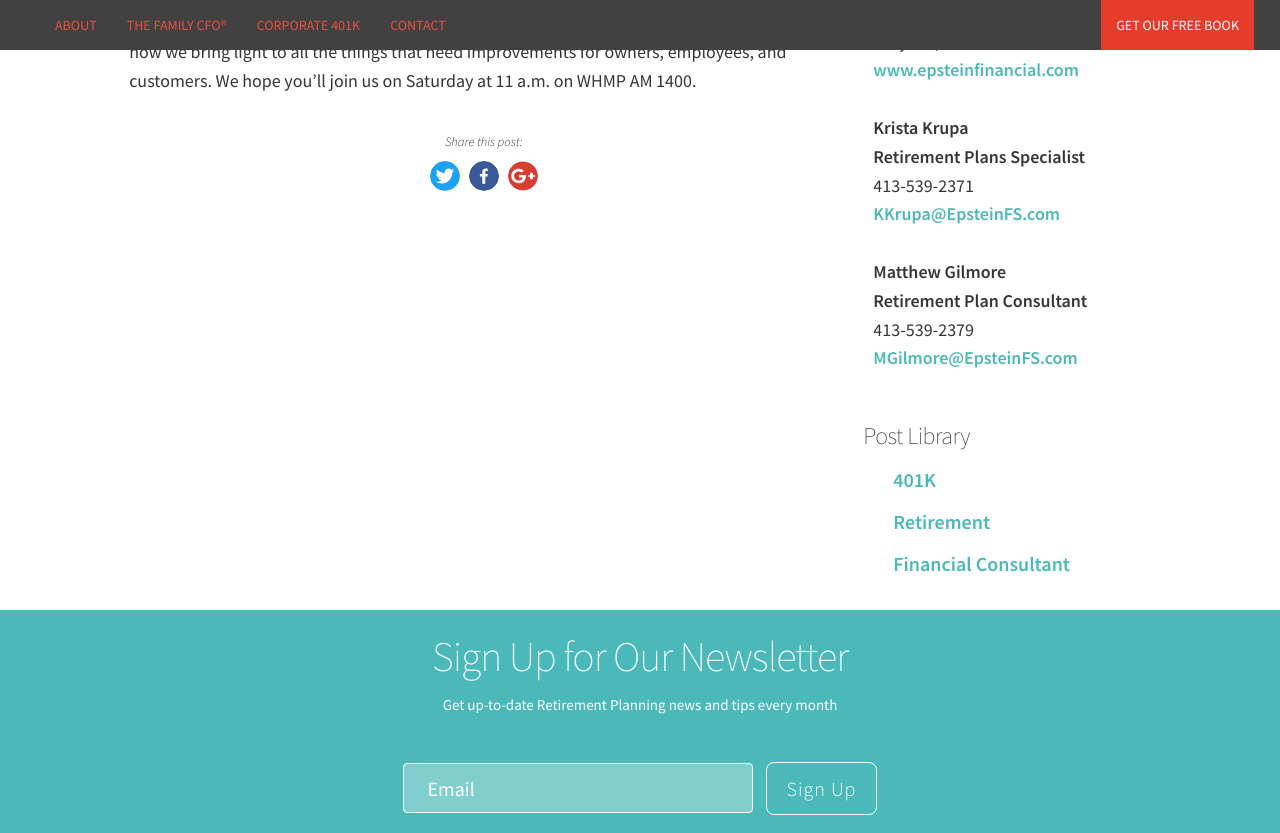
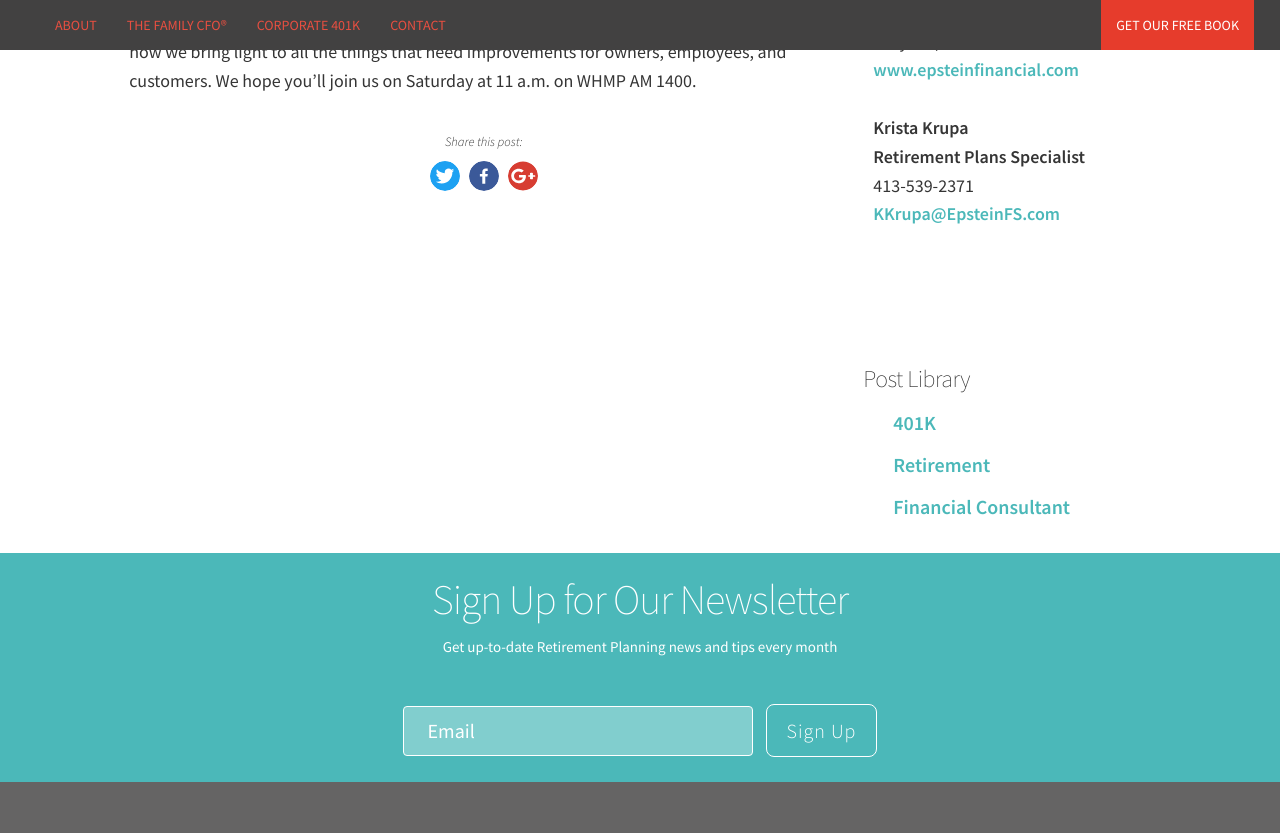
Before and after one commit to Vyral/charlie-epstein-blog, a Jekyll site: the page built from _posts/2016-12-22-join-me-and-listen-in-on-christmas-eve.md, in a window 1280 px wide and 900 px high, scrolled down 1085 px, cut to the strip 0-833 px from the top of the window. Built offline with Jekyll 4.4.1, drawn with Linux system fonts in a browser that asks for light colours; nearby versions of some CDN libraries.

Commit message:
Updated '_data/settings.yml' via CloudCannon

```diff
--- a/_data/settings.yml
+++ b/_data/settings.yml
@@ -37,11 +37,11 @@ client:
   brokerage:
   address: '330 Whitney Avenue, Suite 610<br>Holyoke, MA 01040'
   service: <b>Krista Krupa</b><br>Retirement Plans Specialist
-  service2: Matthew Gilmore<br>Retirement Plan Consultant
+  service2:
   phone: 413-539-2371
-  phone2: 413-539-2379
+  phone2:
   email: KKrupa@EpsteinFS.com
-  email2: MGilmore@EpsteinFS.com
+  email2:
   url: www.epsteinfinancial.com
   first_CTA_text: Get Our Free Book
   first_CTA_URL: https://www.epsteinfinancial.com/free-book-offer.html
```
